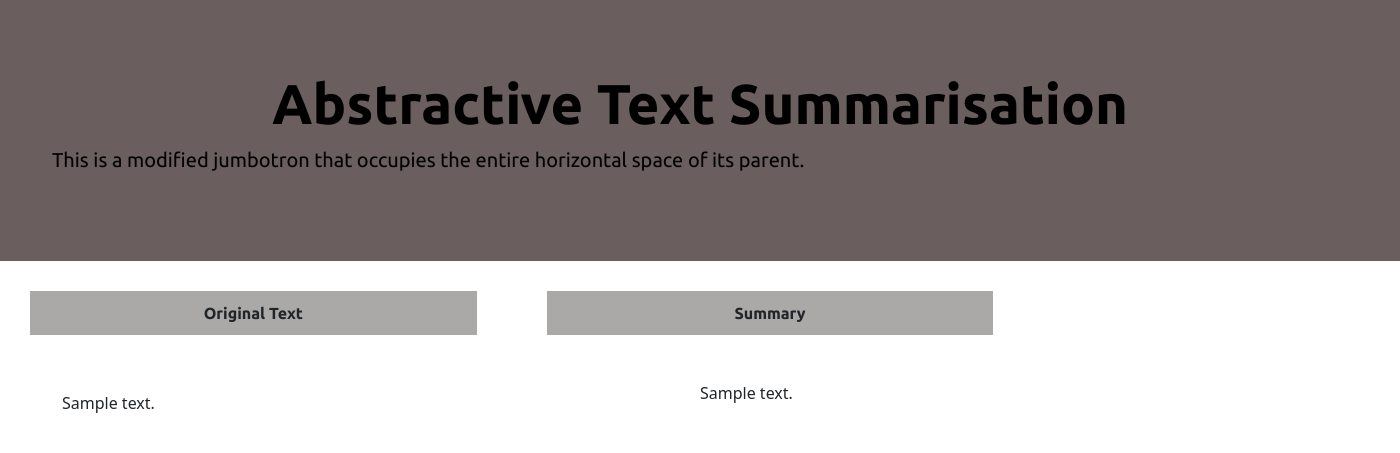
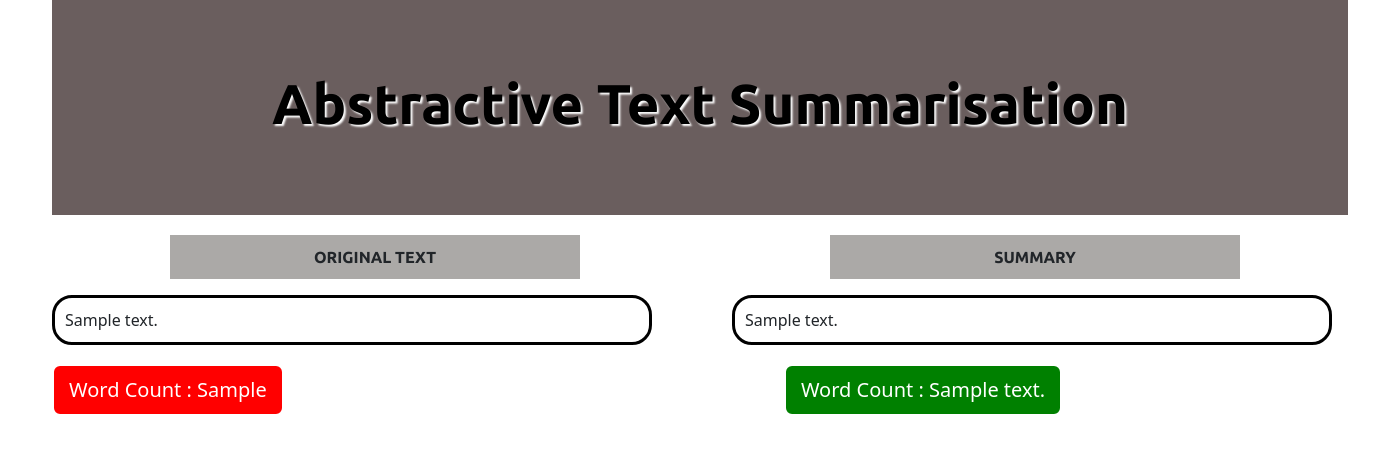
Before and after one commit to Shruti-666/Abstractive-Text-Summarization-Web-App, a Flask app: template templates/summary.html in a window 1400 px wide. Shown: the top 453 px of the page. Run offline with Flask 3, Linux system fonts and the light colour scheme; the template is opened without the code that fills it: most values are stand-ins (such as "Sample title", 1, 10 or a date in 2020); some libraries are stand-ins or nearby versions.

Commit message:
finally complete....hosting left

```diff
--- a/static/styles.css
+++ b/static/styles.css
@@ -11,9 +11,41 @@
 
 }
 
+.container button{
+    margin-left: 45%;
+    margin-top: 30px;
+    background-color:rgb(106, 94, 94);
+    border: solid rgb(106, 94, 94);
+    font-weight: 600%;
+    font-size: 20px;
+}
+
+.container button:hover{
+   background: none;
+   border: solid rgb(106, 94, 94);
+   color: rgb(106, 94, 94);
+}
+
+.container .btn-original{
+    background-color: red;
+    border: solid red;
+    color: white;
+    margin-top: 5px;
+    margin-left: 2px;
+}
+.container .btn-summary{
+    color: white;
+    margin-top: 5px;
+    margin-left: 500px;
+    background-color: green;
+    border: solid green;
+
+}
+
 .jumbotron h1{
     font-weight: bolder;
     text-align: center;
+    text-shadow: 2px 2px 2px white;
 }
 
 .jumbotron .lead{
@@ -27,7 +59,8 @@ form{
 }
 
 .container-analyze{
-    margin: 30px;
+    padding-left: 170px;
+    margin-top: 20px;
     display: flex;
     font-family: 'Ubuntu',sans-serif;
 }
@@ -41,7 +74,7 @@ form{
 
 }
 .summary_title{
-    margin-left: 70px;
+    margin-left:250px;
     padding: 10px;
     background: rgb(171, 169, 167);
     font-weight: 700;
@@ -56,5 +89,16 @@ form{
 
 .originalTxt{
     padding: 10px;
+    width: 600px;
+    border: solid black;
+    border-radius: 20px;
 
 }
+.summarytxt{
+
+    padding: 10px;
+    width: 600px;
+    margin-left: 80px;
+    border: solid black;
+    border-radius: 20px;
+}
--- a/templates/summary.html
+++ b/templates/summary.html
@@ -12,22 +12,27 @@
 
 </head>
 <body>
-
+  <div class="container">
     <div class="jumbotron jumbotron-fluid">
         <div class="container">
           <h1 class="display-4">Abstractive Text Summarisation</h1>
-          <p class="lead">This is a modified jumbotron that occupies the entire horizontal space of its parent.</p>
+          <!-- <p class="lead">This is a modified jumbotron that occupies the entire horizontal space of its parent.</p> -->
         </div>
       </div>
-
+  </div>
       <div class="container-analyze">
-        <p class="original_title class col-sm-4">Original Text</p>
-        <p class="summary_title class col-sm-4">Summary</p>
+        <p class="original_title class col-sm-4">ORIGINAL TEXT</p>
+        <p class="summary_title class col-sm-4">SUMMARY</p>
       </div >
 
       <div class="container summary">
         <p class="originalTxt col-sm-6">{{original_text}}</p>
         <p class="summarytxt col-sm-6">{{summary}}</p>
+      </div>
+
+      <div class="container">
+        <button class="btn btn-original" type="submit" >Word Count : {{len_orig_txt}}</button>
+        <button class="btn btn-summary" type="submit" >Word Count : {{len_summary}}</button>
       </div>
 
 
```
Also changed, not shown: templates/index.html (+4 -4 lines).
